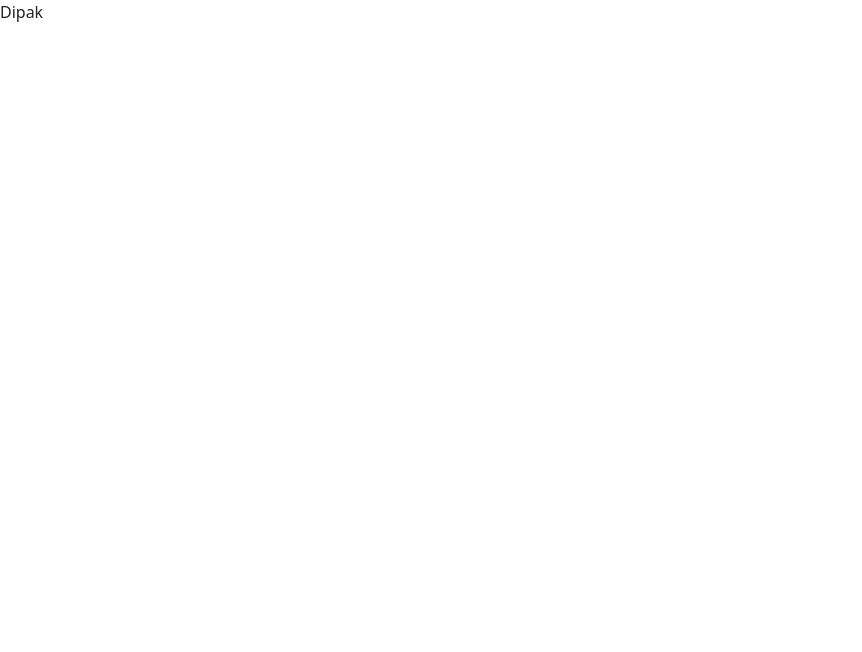
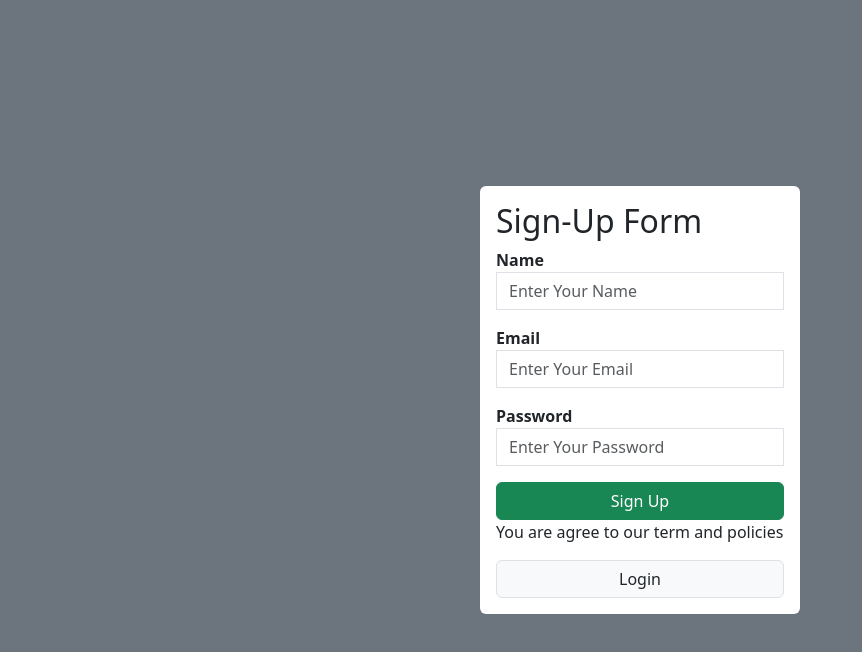
Before and after one commit to dipakmp7/Register-Login, a React (Create React App) app in the folder frontend/: page /signup in a window 1280 px wide. Shown: the top 652 px of the page, without its empty margins (0-862 px from the left). Built offline with nearby package versions, Linux system fonts and the light colour scheme.

Commit message:
add routing in code

```diff
--- a/frontend/src/Login.js
+++ b/frontend/src/Login.js
@@ -5,6 +5,7 @@
     return (
         <div className="d-flex justify-content-center align-items-center bg-secondary vh-100">
             <div className="bg-white p-3 rounded w-25">
+            <h2>Login Form</h2>
                 <form action="">
                     <div className="mb-3">
                         <label htmlFor="email"><strong>Email</strong></label>
--- a/frontend/src/Signup.js
+++ b/frontend/src/Signup.js
@@ -1,8 +1,30 @@
 import React from "react";
+import { Link } from "react-router-dom";
 
 function Signup(){
     return(
-        <div>Dipak</div>
+        <div className="d-flex justify-content-center align-items-center bg-secondary vh-100">
+            <div className="bg-white p-3 rounded w-25">
+                <h2>Sign-Up Form</h2>
+                <form action="">
+                <div className="mb-3">
+                        <label htmlFor="name"><strong>Name</strong></label>
+                        <input type="text" placeholder="Enter Your Name" className="form-control rounded-0"></input>
+                    </div>
+                    <div className="mb-3">
+                        <label htmlFor="email"><strong>Email</strong></label>
+                        <input type="email" placeholder="Enter Your Email" className="form-control rounded-0"></input>
+                    </div>
+                    <div className="mb-3">
+                        <label htmlFor="password"><strong>Password</strong></label>
+                        <input type="password" placeholder="Enter Your Password" className="form-control rounded-0"></input>
+                    </div>
+                    <button className="btn btn-success w-100">Sign Up</button>
+                    <p>You are agree to our term and policies</p>
+                    <Link to="/" className="btn btn-default border w-100 bg-light">Login</Link>
+                </form>
+            </div>
+        </div>
     )
 }
 
```
